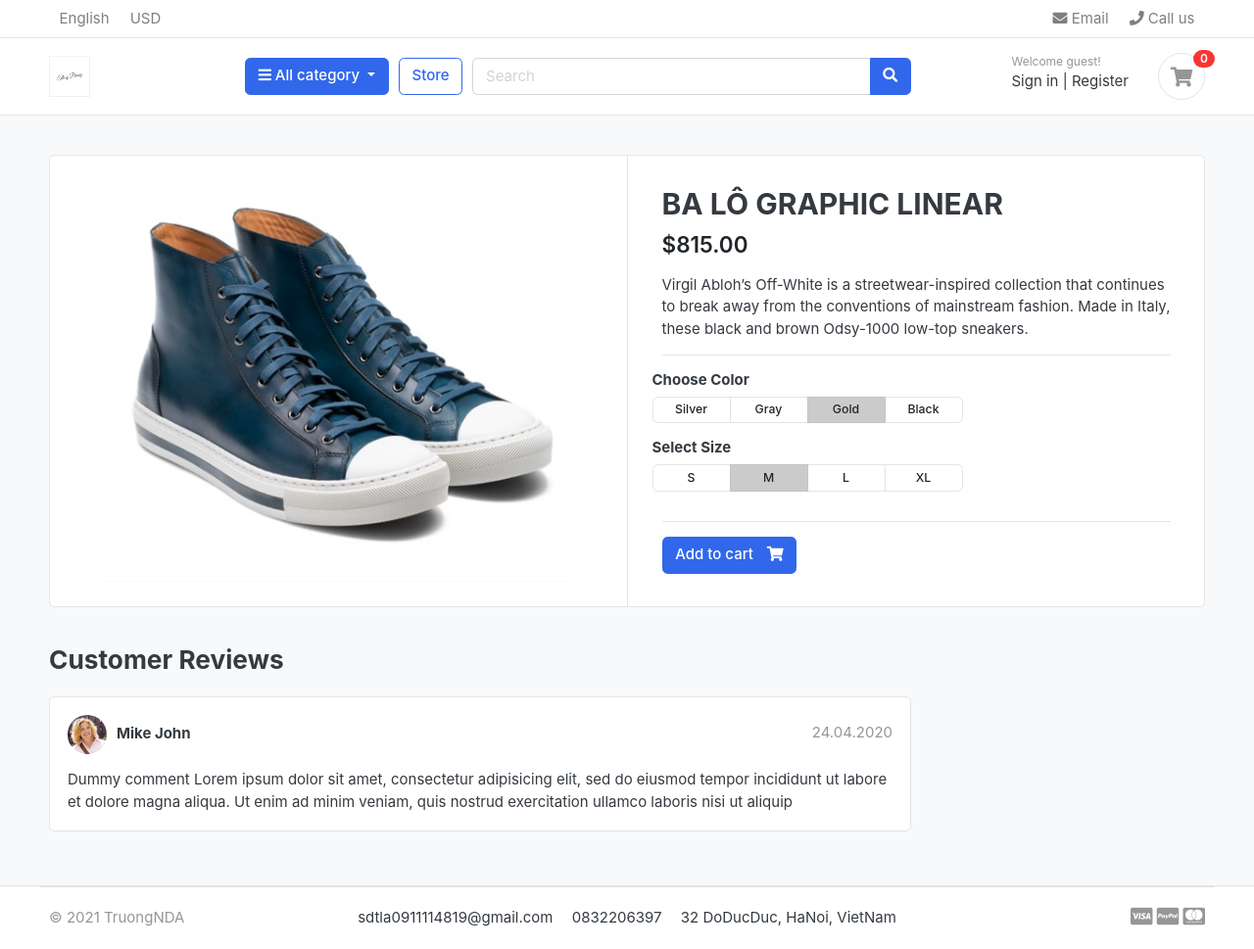
After one commit to anhtruong1209/ThuyDungShop, a Django app: a page that uses templates/includes/navbar.html in a window 1280 px wide. The commit adds this page. Shown: the whole page at 98% size. Run offline with Django 4.2, Linux system fonts and the light colour scheme; data comes from the database, SQL or seed files in the repository; both versions use the stored data as it was after the commit; some libraries are stand-ins or nearby versions; some web fonts are replaced.

Commit message:
product-detail

```diff
--- a/category/models.py
+++ b/category/models.py
@@ -1,5 +1,5 @@
 from django.db import models
-
+from django.urls import reverse
 
 # Create your models here.
 class Category(models.Model):
@@ -12,5 +12,8 @@ class Category(models.Model):
         verbose_name = 'category'
         verbose_name_plural = 'categories'
 
+    def get_url(self):
+        return reverse('products_by_category', args = [self.slug])
+
     def __str__(self):
         return self.category_name
--- a/store/urls.py
+++ b/store/urls.py
@@ -1,5 +1,7 @@
 from django.urls import path
 from . import views
 urlpatterns = [
-    path('', views.store, name='store')
+    path('', views.store, name='store'),
+    path('<slug:category_slug>/',views.store, name= 'products_by_category'),
+    path('<slug:category_slug>/<slug:product_slug>',views.product_detail, name= 'product_detail')
 ]
--- a/store/views.py
+++ b/store/views.py
@@ -1,10 +1,17 @@
-from django.shortcuts import render
-from .models import Product
+from django.shortcuts import render, get_object_or_404
+from .models import Product, Category
 # Create your views here.
 
-def store(request):
-    products = Product.objects.all().filter(is_available=True)
-    product_count = products.count()
+def store(request, category_slug= None):
+    categories = None
+    products = None
+    if category_slug != None:
+        categories = get_object_or_404(Category, slug= category_slug)
+        products = Product.objects.filter(category= categories, is_available=True)
+        product_count = products.count()
+    else:
+        products = Product.objects.all().filter(is_available=True)
+        product_count = products.count()
 
     # Truyen bien sang
     context = {
@@ -13,3 +20,15 @@ def store(request):
 
     }
     return render(request, 'store/store.html', context)
+
+def product_detail(request, category_slug, product_slug):
+    try:
+        single_product = Product.objects.get(category__slug = category_slug, slug = product_slug)
+    except Exception as e:
+        raise e
+
+    context = {
+        'single_product' : single_product,
+    }
+
+    return render(request, 'store/product_detail.html', context)
--- a/templates/includes/navbar.html
+++ b/templates/includes/navbar.html
@@ -43,8 +43,9 @@
                             <i class="fa fa-bars"></i> All category
                         </button>
                         <div class="dropdown-menu">
+                            <a class="dropdown-item" href="{% url 'store' %}">All Products</a>
                             {% for category in links %}
-                            <a class="dropdown-item" href="#">{{ category.category_name }} </a>
+                            <a class="dropdown-item" href="{{ category.get_url }}">{{ category.category_name }} </a>
                             {% endfor %}
                         </div>
                     </div> <!-- category-wrap.// -->
--- /dev/null
+++ b/templates/store/product_detail.html
@@ -0,0 +1,116 @@
+{% extends 'base.html' %}
+{% load static %}
+
+{% block content %}
+
+<section class="section-content padding-y bg">
+    <div class="container">
+
+    <!-- ============================ COMPONENT 1 ================================= -->
+    <div class="card">
+        <div class="row no-gutters">
+            <aside class="col-md-6">
+    <article class="gallery-wrap">
+        <div class="img-big-wrap">
+           <a href="#"><img src="{% static './images/items/12.jpg' %}"></a>
+        </div> <!-- img-big-wrap.// -->
+
+    </article> <!-- gallery-wrap .end// -->
+            </aside>
+            <main class="col-md-6 border-left">
+    <article class="content-body">
+
+    <h2 class="title">{{ single_product.product_name }}</h2>
+
+    <div class="mb-3">
+        <var class="price h4">$815.00</var>
+    </div>
+
+    <p>Virgil Abloh’s Off-White is a streetwear-inspired collection that continues to break away from the conventions of mainstream fashion. Made in Italy, these black and brown Odsy-1000 low-top sneakers.</p>
+
+
+    <hr>
+        <div class="row">
+            <div class="item-option-select">
+                <h6>Choose Color</h6>
+                <div class="btn-group btn-group-sm btn-group-toggle" data-toggle="buttons">
+                  <label class="btn btn-light">
+                    <input type="radio" name="radio_color"> Silver
+                  </label>
+                  <label class="btn btn-light">
+                    <input type="radio" name="radio_color" > Gray
+                  </label>
+                  <label class="btn btn-light active">
+                    <input type="radio" name="radio_color checked"> Gold
+                  </label>
+                  <label class="btn btn-light">
+                    <input type="radio" name="radio_color"> Black
+                  </label>
+                </div>
+            </div>
+        </div> <!-- row.// -->
+        <div class="row">
+            <div class="item-option-select">
+                <h6>Select Size</h6>
+                <div class="btn-group btn-group-sm btn-group-toggle" data-toggle="buttons">
+                  <label class="btn btn-light">
+                    <input type="radio" name="radio_color"> S
+                  </label>
+                  <label class="btn btn-light active">
+                    <input type="radio" name="radio_color" checked> M
+                  </label>
+                  <label class="btn btn-light">
+                    <input type="radio" name="radio_color"> L
+                  </label>
+                  <label class="btn btn-light">
+                    <input type="radio" name="radio_color"> XL
+                  </label>
+                </div>
+            </div>
+        </div> <!-- row.// -->
+        <hr>
+        <a href="./product-detail.html" class="btn  btn-primary"> <span class="text">Add to cart</span> <i class="fas fa-shopping-cart"></i>  </a>
+    </article> <!-- product-info-aside .// -->
+            </main> <!-- col.// -->
+        </div> <!-- row.// -->
+    </div> <!-- card.// -->
+    <!-- ============================ COMPONENT 1 END .// ================================= -->
+
+    <br>
+
+    <div class="row">
+                <div class="col-md-9">
+
+        <header class="section-heading">
+            <h3>Customer Reviews </h3>
+
+        </header>
+
+        <article class="box mb-3">
+            <div class="icontext w-100">
+                <img src="{% static './images/avatars/avatar1.jpg' %}" class="img-xs icon rounded-circle">
+                <div class="text">
+                    <span class="date text-muted float-md-right">24.04.2020 </span>
+                    <h6 class="mb-1">Mike John </h6>
+
+                </div>
+            </div> <!-- icontext.// -->
+            <div class="mt-3">
+                <p>
+                    Dummy comment Lorem ipsum dolor sit amet, consectetur adipisicing elit, sed do eiusmod
+                    tempor incididunt ut labore et dolore magna aliqua. Ut enim ad minim veniam,
+                    quis nostrud exercitation ullamco laboris nisi ut aliquip
+                </p>
+            </div>
+        </article>
+
+
+
+        </div> <!-- col.// -->
+    </div> <!-- row.// -->
+
+
+    </div> <!-- container .//  -->
+    </section>
+    <!-- ========================= SECTION CONTENT END// ========================= -->
+{% endblock %}
```
Also changed, not shown: templates/store/store.html (+4 -7 lines), db.sqlite3.
